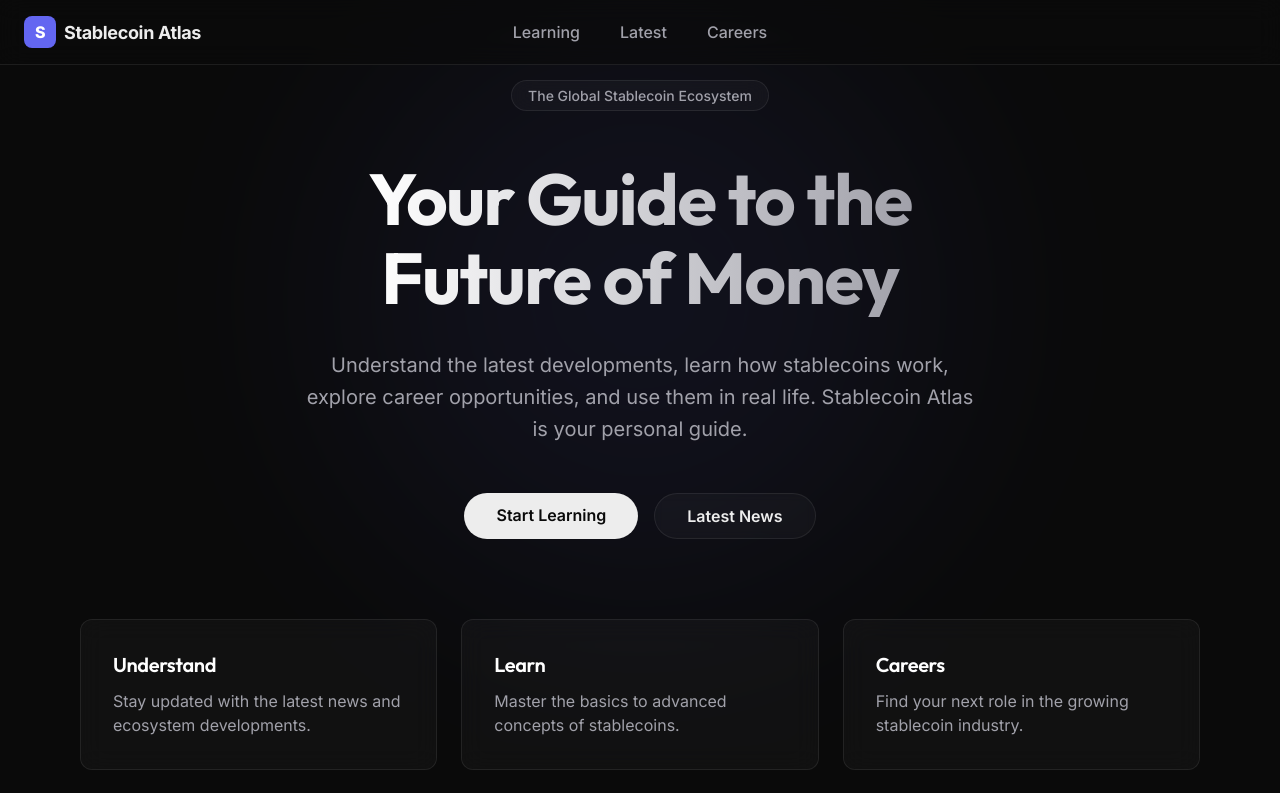
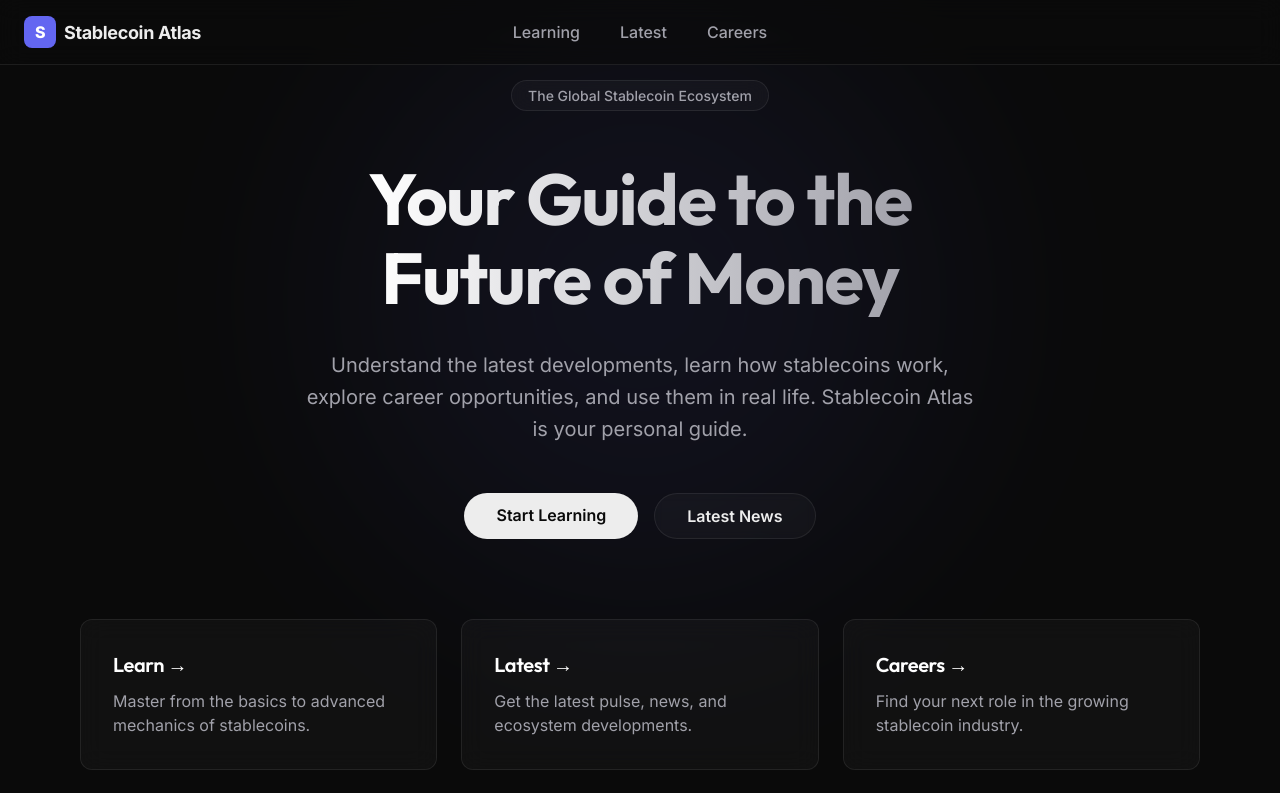
Before and after one commit to shubhanshu-gupta/stablecoin-atlas, a Next.js app: page / in a window 1280 px wide. Shown: the top 793 px of the page. Built offline with nearby package versions, Linux system fonts and the light colour scheme.

Commit message:
style(home): update feature cards to 3-column layout matching core portal offerings

```diff
--- a/app/page.module.css
+++ b/app/page.module.css
@@ -132,13 +132,28 @@
 }
 
 .featureCard {
+  display: block;
   padding: 2rem;
   text-align: left;
-  transition: border-color var(--transition-normal);
+  text-decoration: none;
+  color: inherit;
+  transition: all var(--transition-normal);
 }
 
 .featureCard:hover {
   border-color: var(--primary);
+  transform: translateY(-4px);
+  background: rgba(255, 255, 255, 0.05);
+  /* very subtle internal brightening */
+}
+
+.arrow {
+  display: inline-block;
+  transition: transform var(--transition-fast);
+}
+
+.featureCard:hover .arrow {
+  transform: translateX(4px);
 }
 
 .featureTitle {
--- a/app/page.tsx
+++ b/app/page.tsx
@@ -42,18 +42,19 @@ export default function Home() {
           </div>
         </div>
 
-        {/* Feature Grid Mockup */}
+        {/* Feature Grid */}
         <div className={styles.featureGrid}>
           {[
-            { title: "Understand", desc: "Stay updated with the latest news and ecosystem developments." },
-            { title: "Learn", desc: "Master the basics to advanced concepts of stablecoins." },
-            { title: "Careers", desc: "Find your next role in the growing stablecoin industry." },
-            { title: "Real Life", desc: "Practical guides on using stablecoins for payments and more." }
+            { title: "Learn", desc: "Master from the basics to advanced mechanics of stablecoins.", href: "/learning" },
+            { title: "Latest", desc: "Get the latest pulse, news, and ecosystem developments.", href: "/latest" },
+            { title: "Careers", desc: "Find your next role in the growing stablecoin industry.", href: "/careers" }
           ].map((feature, i) => (
-            <div key={i} className={`glass-panel ${styles.featureCard}`}>
-              <h3 className={styles.featureTitle}>{feature.title}</h3>
+            <Link href={feature.href} key={i} className={`glass-panel ${styles.featureCard}`}>
+              <h3 className={styles.featureTitle}>
+                {feature.title} <span className={styles.arrow}>&rarr;</span>
+              </h3>
               <p className={styles.featureDesc}>{feature.desc}</p>
-            </div>
+            </Link>
           ))}
         </div>
       </main>
```
